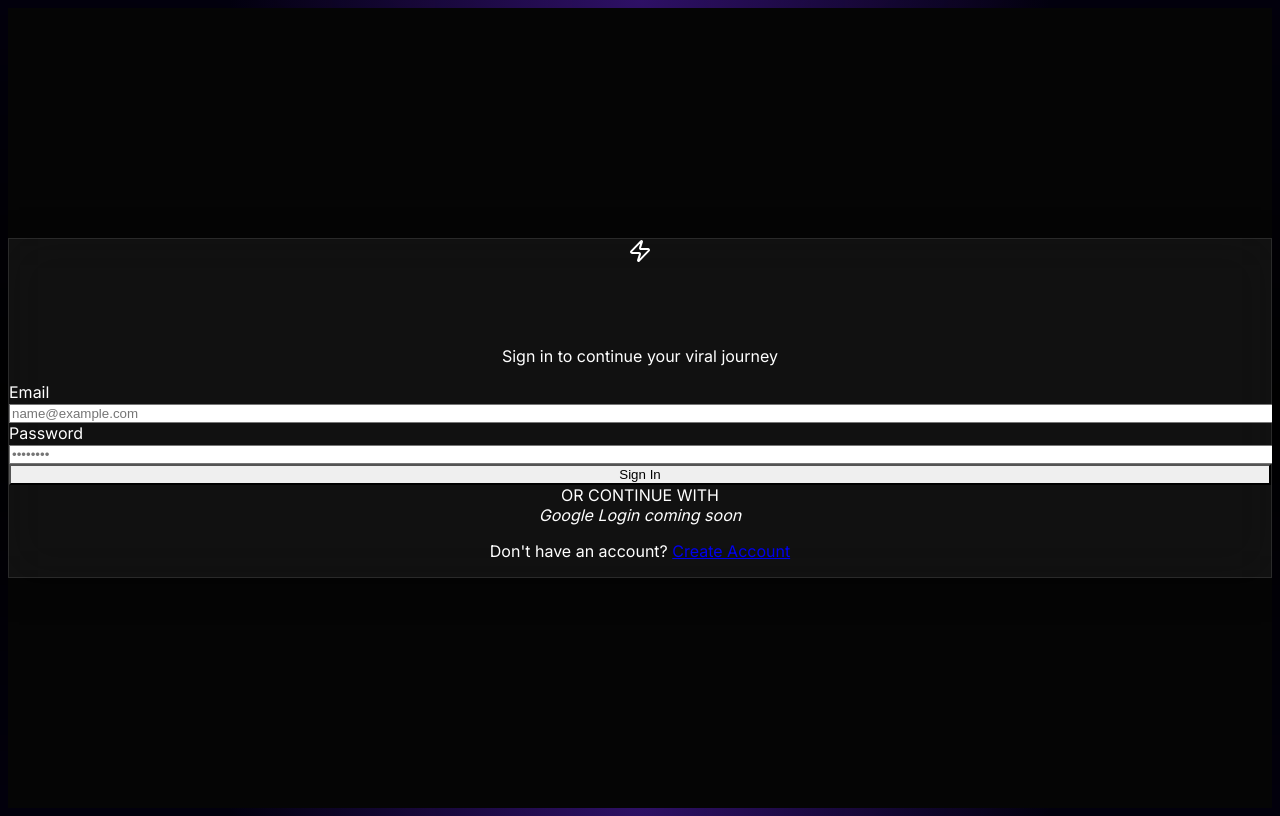
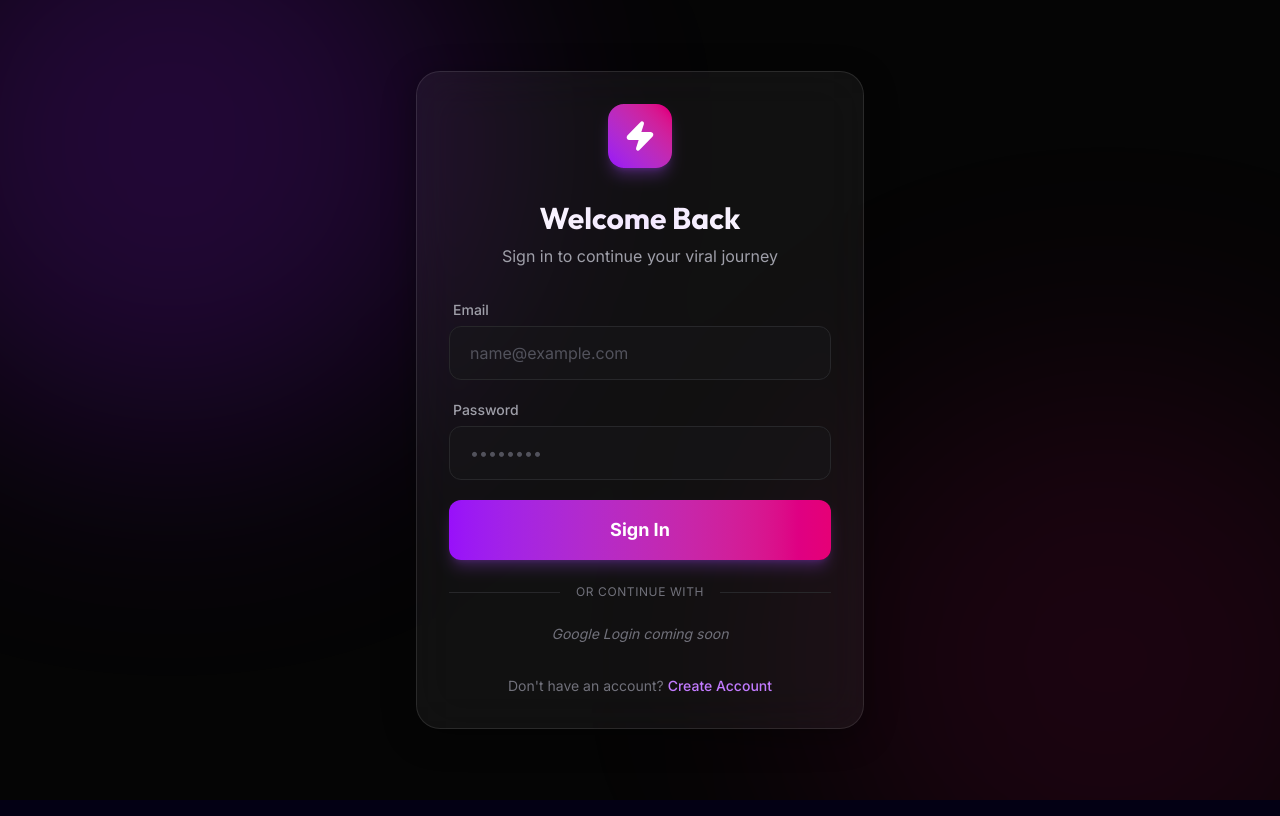
Before and after one commit to Faxhii/viral-radar, a Next.js app: page /login in a window 1280 px wide. Built offline with nearby package versions, Linux system fonts and the light colour scheme; no server answers.

Commit message:
fix: production url and tailwind v4 css compatibility

```diff
--- a/src/app/globals.css
+++ b/src/app/globals.css
@@ -1,6 +1,9 @@
-@tailwind base;
-@tailwind components;
-@tailwind utilities;
+@import "tailwindcss";
+
+@theme {
+  --font-sans: 'Inter', sans-serif;
+  --font-heading: 'Outfit', sans-serif;
+}
 
 :root {
   --background: #030014;
--- a/src/app/layout.tsx
+++ b/src/app/layout.tsx
@@ -11,6 +11,17 @@ export default function RootLayout({
         <link rel="preconnect" href="https://fonts.googleapis.com" />
         <link rel="preconnect" href="https://fonts.gstatic.com" crossOrigin="anonymous" />
         <link href="https://fonts.googleapis.com/css2?family=Inter:wght@100..900&family=Outfit:wght@300..900&display=swap" rel="stylesheet" />
+        <style dangerouslySetInnerHTML={{
+          __html: `
+          body {
+            font-family: 'Inter', sans-serif !important;
+            background-color: #030014 !important;
+            color: white !important;
+          }
+           h1, h2, h3, h4, h5, h6, .text-heading {
+            font-family: 'Outfit', sans-serif !important;
+          }
+        `}} />
       </head>
       <body
         className="antialiased font-sans"
--- a/src/components/landing/ReviewsSection.tsx
+++ b/src/components/landing/ReviewsSection.tsx
@@ -33,7 +33,7 @@ export default function ReviewsSection() {
 
     const fetchReviews = async () => {
         try {
-            const rawUrl = (process.env.NEXT_PUBLIC_API_URL || 'http://localhost:8000').replace(/\/$/, '');
+            const rawUrl = (process.env.NEXT_PUBLIC_API_URL || 'https://viral-radar-backend.up.railway.app').replace(/\/$/, '');
             const API_URL = rawUrl.match(/^https?:\/\//) ? rawUrl : `https://${rawUrl}`;
 
             try {
--- a/src/components/landing/StatsSection.tsx
+++ b/src/components/landing/StatsSection.tsx
@@ -12,7 +12,7 @@ export default function StatsSection() {
     useEffect(() => {
         const fetchStats = async () => {
             try {
-                const baseUrl = process.env.NEXT_PUBLIC_API_URL || 'http://localhost:8000';
+                const baseUrl = process.env.NEXT_PUBLIC_API_URL || 'https://viral-radar-backend.up.railway.app';
                 const res = await fetch(`${baseUrl}/api/videos/stats/public-total`);
                 if (res.ok) {
                     const data = await res.json();
```
